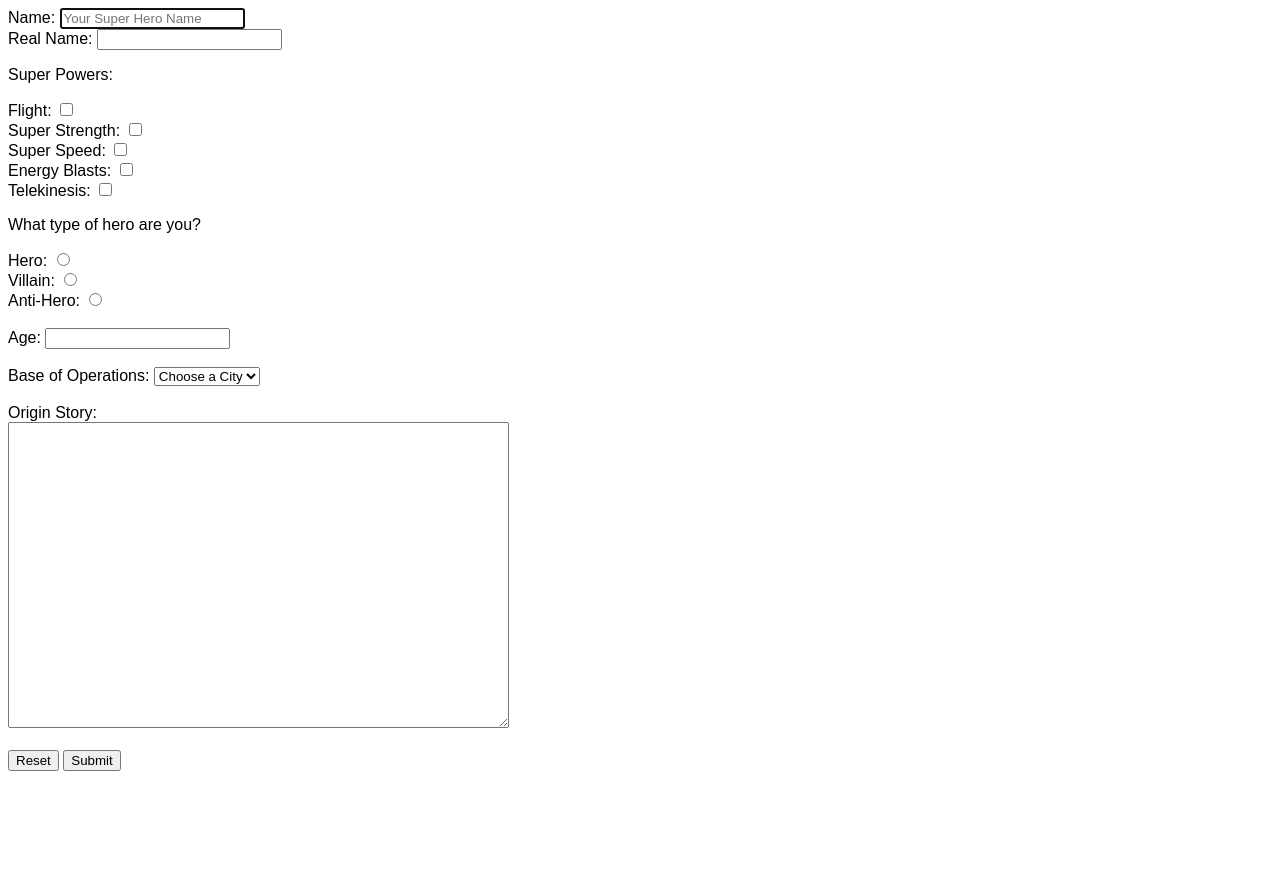
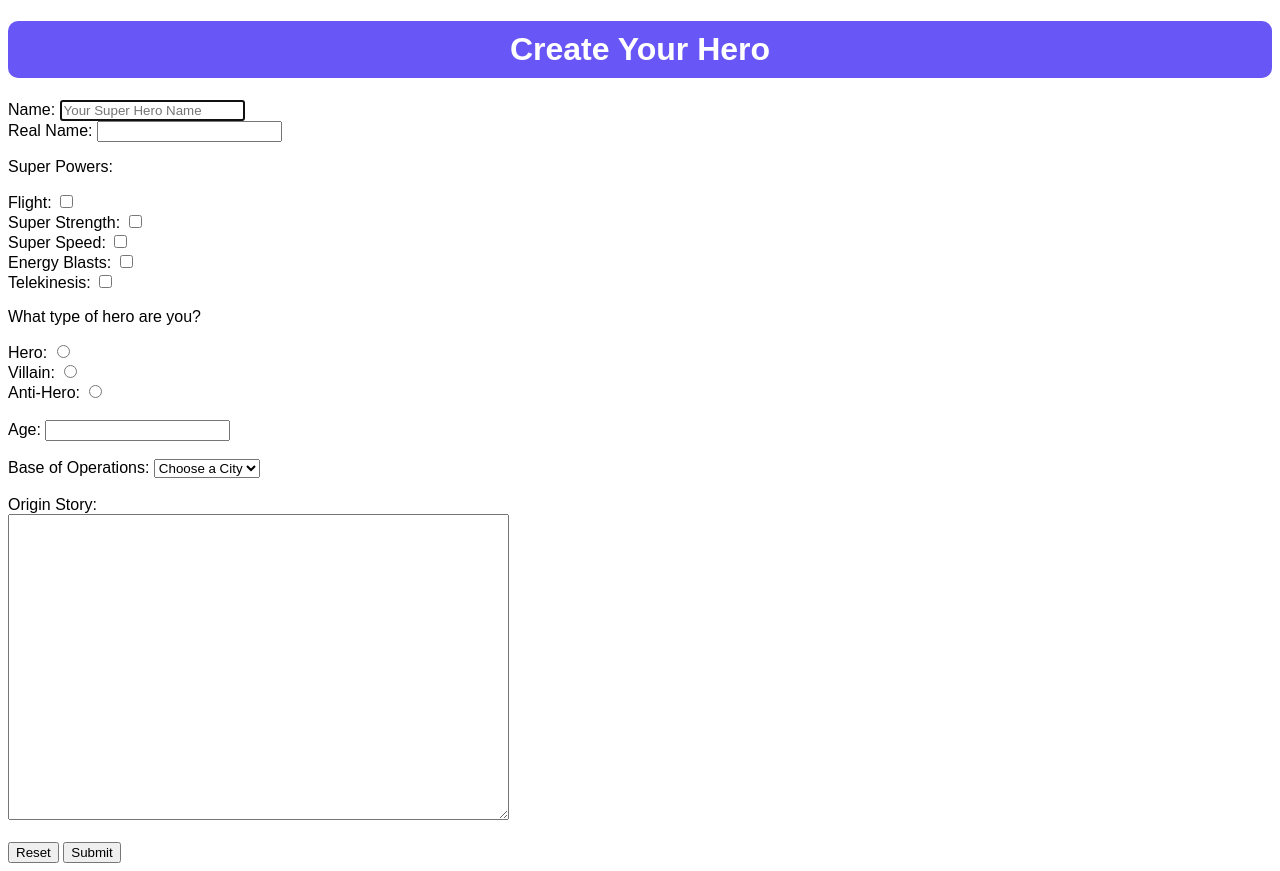
Before and after one commit to michaelanell/WWD330, a plain HTML site: page week_four/hero.html in a window 1280 px wide. Before the commit the page ends 800 px from the top, so only its background shows below. Drawn offline with Linux system fonts and the light colour scheme; files whose address does not match are found by name.

Commit message:
added hero css

```diff
--- a/week_four/hero.html
+++ b/week_four/hero.html
@@ -9,6 +9,7 @@
 </head>
 
 <body>
+    <h1>Create Your Hero</h1>
     <form id='hero'>
         <label for='heroName'>Name:
             <input type='text' id='heroName' name='heroName' autofocus placeholder='Your Super Hero Name' maxlength=32>
```
